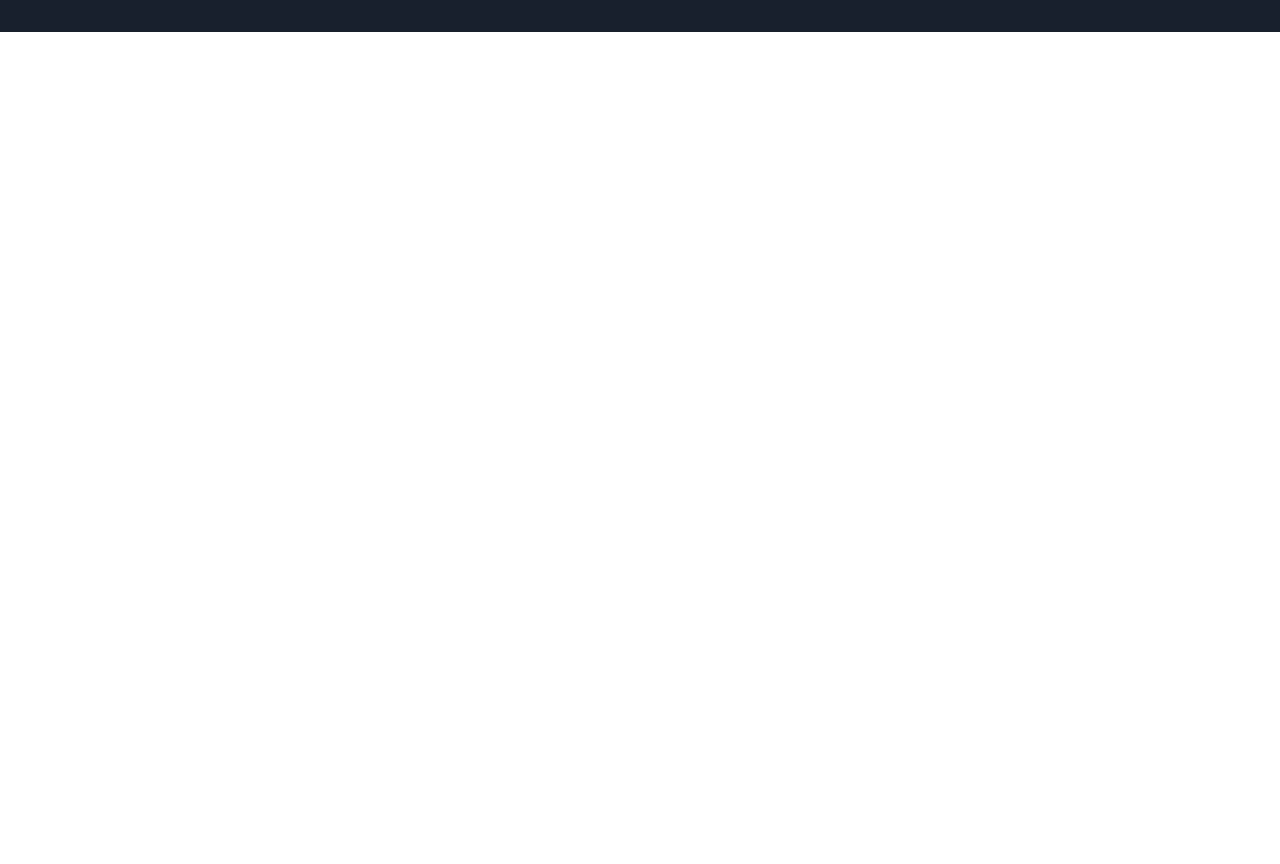
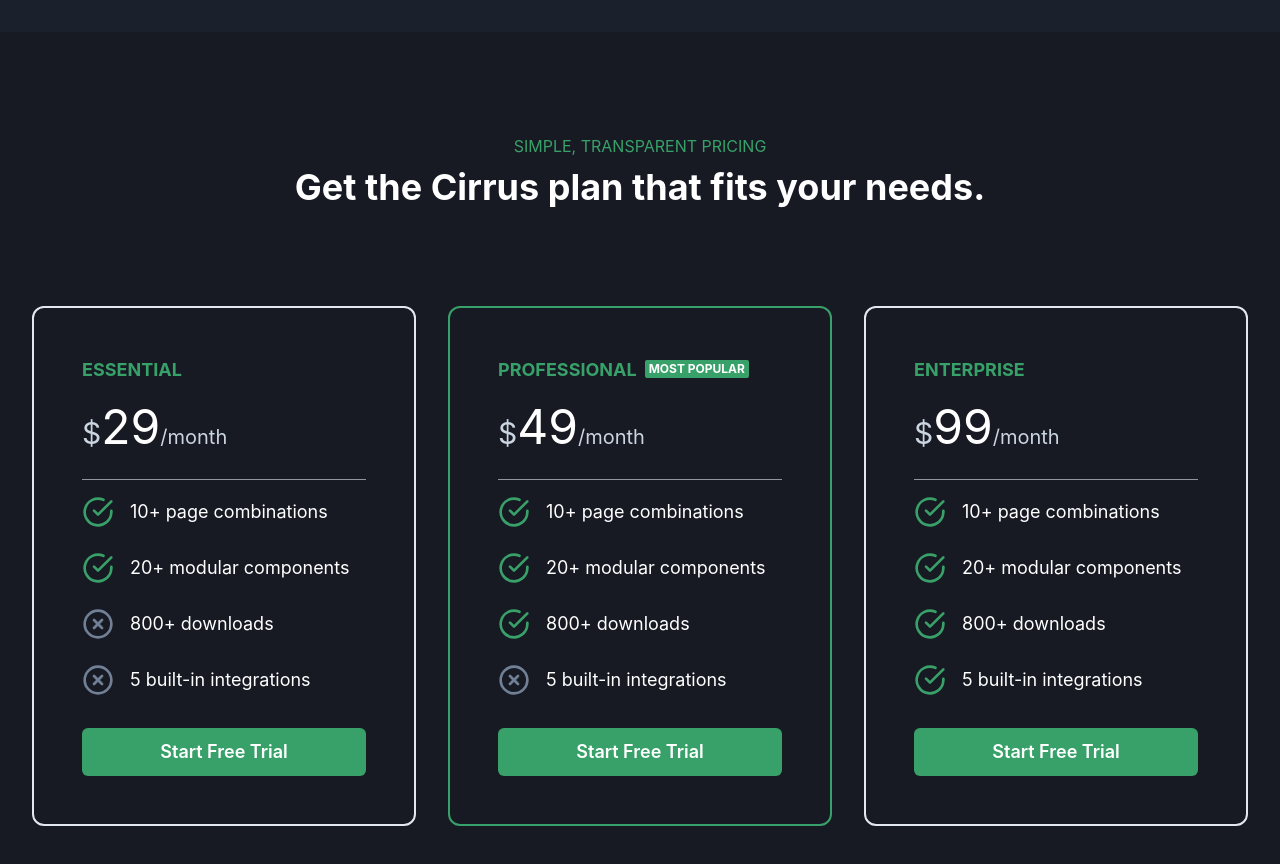
Before and after one commit to 0xi4o/cirrus, a Next.js app: page / in a window 1280 px wide. Shown: the part 3680-4544 px from the top of the page. Before the commit the page ends 3712 px from the top, so only its background shows below. Built offline with nearby package versions, Linux system fonts and the light colour scheme.

Commit message:
Add pricing component

```diff
--- a/components/pricing/Pricing01.js
+++ b/components/pricing/Pricing01.js
@@ -0,0 +1,307 @@
+import {
+	Badge,
+	Box,
+	Button,
+	Container,
+	Divider,
+	Flex,
+	Grid,
+	Heading,
+	HStack,
+	List,
+	ListIcon,
+	ListItem,
+	Text,
+	VStack,
+} from '@chakra-ui/react';
+import { CheckCircle, XCircle } from 'react-feather';
+
+const Pricing01 = () => (
+	<Flex w='full' h='4xl' bg='gray.900' mt={8}>
+		<Container maxW='container.xl'>
+			<VStack
+				p={4}
+				justifyContent='center'
+				alignItems='center'
+				w='full'
+				h='full'
+				spacing={24}
+			>
+				<Flex flexDir='column' color='white' textAlign='center'>
+					<Text casing='uppercase' color='green.500' mb={2}>
+						Simple, Transparent Pricing
+					</Text>
+					<Heading as='h2' size='xl'>
+						Get the Cirrus plan that fits your needs.
+					</Heading>
+				</Flex>
+				<HStack color='white' spacing={8} w='full'>
+					<Grid templateColumns='repeat(3, 1fr)' gap={8} w='full'>
+						<Box
+							p={12}
+							border='2px'
+							borderColor='gray.200'
+							borderRadius='xl'
+						>
+							<Text
+								casing='uppercase'
+								color='green.500'
+								fontSize='lg'
+								fontWeight='bold'
+								mb={2}
+							>
+								Essential
+							</Text>
+							<Flex alignItems='baseline'>
+								<Text fontSize='3xl' color='gray.300'>
+									$
+								</Text>
+								<Text fontSize='5xl'>29</Text>
+								<Text fontSize='xl' color='gray.300'>
+									/month
+								</Text>
+							</Flex>
+							<Box py={4}>
+								<Divider orientation='horizontal' />
+							</Box>
+							<List mb={8} spacing={6}>
+								<ListItem d='flex' alignItems='center'>
+									<ListIcon
+										as={CheckCircle}
+										color='green.500'
+										w={8}
+										h={8}
+										mr={4}
+									/>
+									<Text fontSize='lg'>
+										10+ page combinations
+									</Text>
+								</ListItem>
+								<ListItem d='flex' alignItems='center'>
+									<ListIcon
+										as={CheckCircle}
+										color='green.500'
+										w={8}
+										h={8}
+										mr={4}
+									/>
+									<Text fontSize='lg'>
+										20+ modular components
+									</Text>
+								</ListItem>
+								<ListItem d='flex' alignItems='center'>
+									<ListIcon
+										as={XCircle}
+										color='gray.500'
+										w={8}
+										h={8}
+										mr={4}
+									/>
+									<Text fontSize='lg'>800+ downloads</Text>
+								</ListItem>
+								<ListItem d='flex' alignItems='center'>
+									<ListIcon
+										as={XCircle}
+										color='gray.500'
+										w={8}
+										h={8}
+										mr={4}
+									/>
+									<Text fontSize='lg'>
+										5 built-in integrations
+									</Text>
+								</ListItem>
+							</List>
+							<Button
+								d='flex'
+								bg='green.500'
+								color='white'
+								isFullWidth={true}
+								size='lg'
+							>
+								Start Free Trial
+							</Button>
+						</Box>
+						<Box
+							p={12}
+							border='2px'
+							borderColor='green.500'
+							borderRadius='xl'
+						>
+							<Text
+								d='flex'
+								alignItems='center'
+								casing='uppercase'
+								color='green.500'
+								fontSize='lg'
+								fontWeight='bold'
+								mb={2}
+							>
+								Professional
+								<Badge bg='green.500' color='white' ml={2}>
+									Most Popular
+								</Badge>
+							</Text>
+							<Flex alignItems='baseline'>
+								<Text fontSize='3xl' color='gray.300'>
+									$
+								</Text>
+								<Text fontSize='5xl'>49</Text>
+								<Text fontSize='xl' color='gray.300'>
+									/month
+								</Text>
+							</Flex>
+							<Box py={4}>
+								<Divider orientation='horizontal' />
+							</Box>
+							<List mb={8} spacing={6}>
+								<ListItem d='flex' alignItems='center'>
+									<ListIcon
+										as={CheckCircle}
+										color='green.500'
+										w={8}
+										h={8}
+										mr={4}
+									/>
+									<Text fontSize='lg'>
+										10+ page combinations
+									</Text>
+								</ListItem>
+								<ListItem d='flex' alignItems='center'>
+									<ListIcon
+										as={CheckCircle}
+										color='green.500'
+										w={8}
+										h={8}
+										mr={4}
+									/>
+									<Text fontSize='lg'>
+										20+ modular components
+									</Text>
+								</ListItem>
+								<ListItem d='flex' alignItems='center'>
+									<ListIcon
+										as={CheckCircle}
+										color='green.500'
+										w={8}
+										h={8}
+										mr={4}
+									/>
+									<Text fontSize='lg'>800+ downloads</Text>
+								</ListItem>
+								<ListItem d='flex' alignItems='center'>
+									<ListIcon
+										as={XCircle}
+										color='gray.500'
+										w={8}
+										h={8}
+										mr={4}
+									/>
+									<Text fontSize='lg'>
+										5 built-in integrations
+									</Text>
+								</ListItem>
+							</List>
+							<Button
+								d='flex'
+								bg='green.500'
+								color='white'
+								isFullWidth={true}
+								size='lg'
+							>
+								Start Free Trial
+							</Button>
+						</Box>
+						<Box
+							p={12}
+							border='2px'
+							borderColor='gray.200'
+							borderRadius='xl'
+						>
+							<Text
+								casing='uppercase'
+								color='green.500'
+								fontSize='lg'
+								fontWeight='bold'
+								mb={2}
+							>
+								Enterprise
+							</Text>
+							<Flex alignItems='baseline'>
+								<Text fontSize='3xl' color='gray.300'>
+									$
+								</Text>
+								<Text fontSize='5xl'>99</Text>
+								<Text fontSize='xl' color='gray.300'>
+									/month
+								</Text>
+							</Flex>
+							<Box py={4}>
+								<Divider orientation='horizontal' />
+							</Box>
+							<List mb={8} spacing={6}>
+								<ListItem d='flex' alignItems='center'>
+									<ListIcon
+										as={CheckCircle}
+										color='green.500'
+										w={8}
+										h={8}
+										mr={4}
+									/>
+									<Text fontSize='lg'>
+										10+ page combinations
+									</Text>
+								</ListItem>
+								<ListItem d='flex' alignItems='center'>
+									<ListIcon
+										as={CheckCircle}
+										color='green.500'
+										w={8}
+										h={8}
+										mr={4}
+									/>
+									<Text fontSize='lg'>
+										20+ modular components
+									</Text>
+								</ListItem>
+								<ListItem d='flex' alignItems='center'>
+									<ListIcon
+										as={CheckCircle}
+										color='green.500'
+										w={8}
+										h={8}
+										mr={4}
+									/>
+									<Text fontSize='lg'>800+ downloads</Text>
+								</ListItem>
+								<ListItem d='flex' alignItems='center'>
+									<ListIcon
+										as={CheckCircle}
+										color='green.500'
+										w={8}
+										h={8}
+										mr={4}
+									/>
+									<Text fontSize='lg'>
+										5 built-in integrations
+									</Text>
+								</ListItem>
+							</List>
+							<Button
+								d='flex'
+								bg='green.500'
+								color='white'
+								isFullWidth={true}
+								size='lg'
+							>
+								Start Free Trial
+							</Button>
+						</Box>
+					</Grid>
+				</HStack>
+			</VStack>
+		</Container>
+	</Flex>
+);
+
+export default Pricing01;
--- a/pages/_document.js
+++ b/pages/_document.js
@@ -6,7 +6,7 @@ export default class Document extends NextDocument {
 		return (
 			<Html>
 				<Head />
-				<body style={{ overflowX: 'hidden' }}>
+				<body style={{ overflowX: 'hidden !important' }}>
 					{/* Make Color mode to persists when you refresh the page. */}
 					<ColorModeScript />
 					<Main />
--- a/pages/index.js
+++ b/pages/index.js
@@ -4,6 +4,7 @@ import Header01 from '../components/headers/Header01';
 import Features01 from '../components/features/Features01';
 import Content01 from '../components/content/Content01';
 import Content02 from '../components/content/Content02';
+import Pricing01 from '../components/pricing/Pricing01';
 
 const Index = () => (
 	<VStack w='100vw' spacing={0}>
@@ -12,7 +13,7 @@ const Index = () => (
 		<Features01 />
 		<Content01 />
 		<Content02 />
-		<Flex></Flex>
+		<Pricing01 />
 		<Flex></Flex>
 		<Flex></Flex>
 		<Flex></Flex>
```
